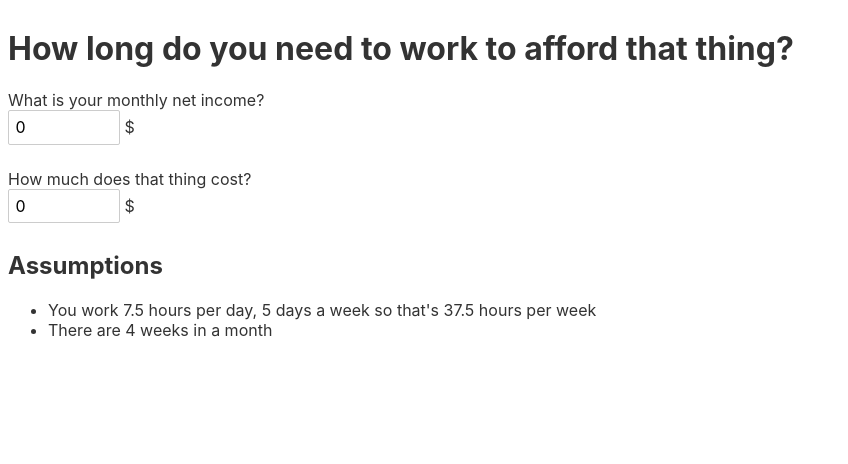
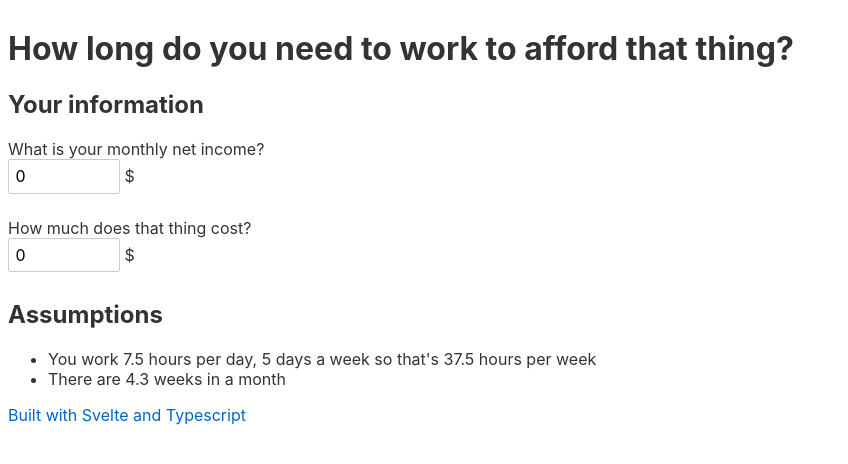
Before and after one commit to vianneyfaivre/timost, a Svelte app: page / in a window 1280 px wide. Shown: the top 464 px of the page, without its empty margins (0-848 px from the left). Built offline with nearby package versions, Linux system fonts and the light colour scheme.

Commit message:
updated readme. added link in footer. added subtitle

```diff
--- a/src/App.svelte
+++ b/src/App.svelte
@@ -3,7 +3,7 @@ import { Duration, DurationUnit } from "./model/Duration";
 
 const WORK_HOURS_PER_WEEK: number = 37.5;
 const WORK_DAYS_PER_WEEK: number = 5;
-const WEEKS_PER_MONTH: number = 4;
+const WEEKS_PER_MONTH: number = +(365 / 7 / 12).toFixed(1);
 
 const WORK_HOURS_PER_MONTH: number = WORK_HOURS_PER_WEEK * WEEKS_PER_MONTH;
 const WORK_HOURS_PER_DAY: number = WORK_HOURS_PER_WEEK / WORK_DAYS_PER_WEEK;
@@ -35,6 +35,8 @@ input[type=number] {
 </style>
 
 <h1>How long do you need to work to afford that {thingName}?</h1>
+
+<h2>Your information</h2>
 <p>
 	<label for=monthlyIncome>What is your monthly net income?</label>
 	<input name=monthlyIncome bind:value={monthlyIncome} type=number min=1 step=100 /> $
@@ -61,3 +63,7 @@ input[type=number] {
 	<li>You work {WORK_HOURS_PER_DAY} hours per day, {WORK_DAYS_PER_WEEK} days a week so that's {WORK_HOURS_PER_WEEK} hours per week</li>
 	<li>There are {WEEKS_PER_MONTH} weeks in a month</li>
 </ul>
+
+<p>
+	<a href="https://github.com/vianneyfaivre/timost">Built with Svelte and Typescript</a>
+</p>
```
Also changed, not shown: 1 other file (tests, documents, lock files or other folders).
